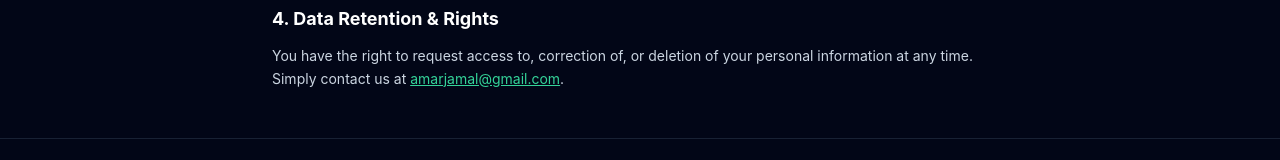
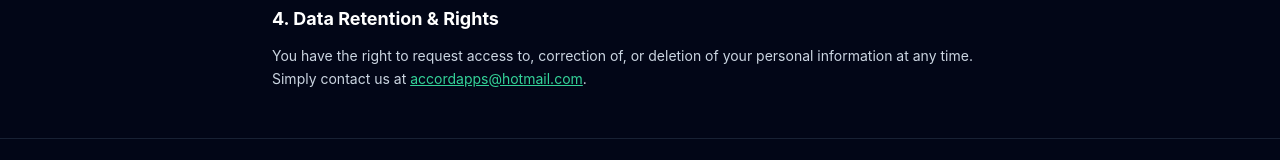
Before and after one commit to Accord-Apps/sitepulse, a Next.js app: page /privacy in a window 1280 px wide. Shown: the part 747-907 px from the top of the page. Built offline with nearby package versions, Linux system fonts and the light colour scheme.

Commit message:
Update support and refund contact email to accordapps@hotmail.com

```diff
--- a/app/compare/page.tsx
+++ b/app/compare/page.tsx
@@ -397,7 +397,7 @@ Generated with SitePulse: https://sitepulse-blond.vercel.app/compare
           <Link href="/terms" className="hover:text-white transition-colors">Terms of Service</Link>
           <Link href="/privacy" className="hover:text-white transition-colors">Privacy Policy</Link>
           <Link href="/refund" className="hover:text-white transition-colors">Refund Policy</Link>
-          <a href="mailto:amarjamal@gmail.com" className="hover:text-emerald-400 transition-colors">Support</a>
+          <a href="mailto:accordapps@hotmail.com" className="hover:text-emerald-400 transition-colors">Support</a>
         </div>
         <div className="text-[11px] text-slate-600">
           SitePulse Competitor Battle • Powered by Paddle.com • &copy; {new Date().getFullYear()} Accord Apps
--- a/app/dashboard/page.tsx
+++ b/app/dashboard/page.tsx
@@ -579,7 +579,7 @@ export default function DashboardPage() {
           <Link href="/terms" className="hover:text-white transition-colors">Terms</Link>
           <Link href="/privacy" className="hover:text-white transition-colors">Privacy</Link>
           <Link href="/refund" className="hover:text-white transition-colors">Refund Policy</Link>
-          <a href="mailto:amarjamal@gmail.com" className="hover:text-emerald-400 transition-colors">Support</a>
+          <a href="mailto:accordapps@hotmail.com" className="hover:text-emerald-400 transition-colors">Support</a>
         </div>
         <div className="text-[11px] text-slate-600">
           SitePulse &copy; {new Date().getFullYear()} Accord Apps • Payments powered by Paddle.com
--- a/app/page.tsx
+++ b/app/page.tsx
@@ -325,7 +325,7 @@ export default function Home() {
             <Link href="/refund" className="hover:text-white transition-colors">
               Refund &amp; Cancellation
             </Link>
-            <a href="mailto:amarjamal@gmail.com" className="hover:text-emerald-400 transition-colors">
+            <a href="mailto:accordapps@hotmail.com" className="hover:text-emerald-400 transition-colors">
               Contact Support
             </a>
           </div>
--- a/app/privacy/page.tsx
+++ b/app/privacy/page.tsx
@@ -77,8 +77,8 @@ export default function PrivacyPage() {
           <p>
             You have the right to request access to, correction of, or deletion of your personal
             information at any time. Simply contact us at{' '}
-            <a href="mailto:amarjamal@gmail.com" className="text-emerald-400 underline">
-              amarjamal@gmail.com
+            <a href="mailto:accordapps@hotmail.com" className="text-emerald-400 underline">
+              accordapps@hotmail.com
             </a>
             .
           </p>
--- a/app/refund/page.tsx
+++ b/app/refund/page.tsx
@@ -68,8 +68,8 @@ export default function RefundPage() {
           <h2 className="text-lg font-bold text-white">2. How to Request a Refund</h2>
           <p>
             To request a refund under our 14-day money-back guarantee, please email our support team at{' '}
-            <a href="mailto:amarjamal@gmail.com" className="text-emerald-400 underline font-semibold">
-              amarjamal@gmail.com
+            <a href="mailto:accordapps@hotmail.com" className="text-emerald-400 underline font-semibold">
+              accordapps@hotmail.com
             </a>{' '}
             with:
           </p>
--- a/app/terms/page.tsx
+++ b/app/terms/page.tsx
@@ -90,8 +90,8 @@ export default function TermsPage() {
           <h2 className="text-lg font-bold text-white">6. Contact Information</h2>
           <p>
             If you have questions regarding these Terms, please contact us at{' '}
-            <a href="mailto:amarjamal@gmail.com" className="text-emerald-400 underline">
-              amarjamal@gmail.com
+            <a href="mailto:accordapps@hotmail.com" className="text-emerald-400 underline">
+              accordapps@hotmail.com
             </a>
             .
           </p>
```
